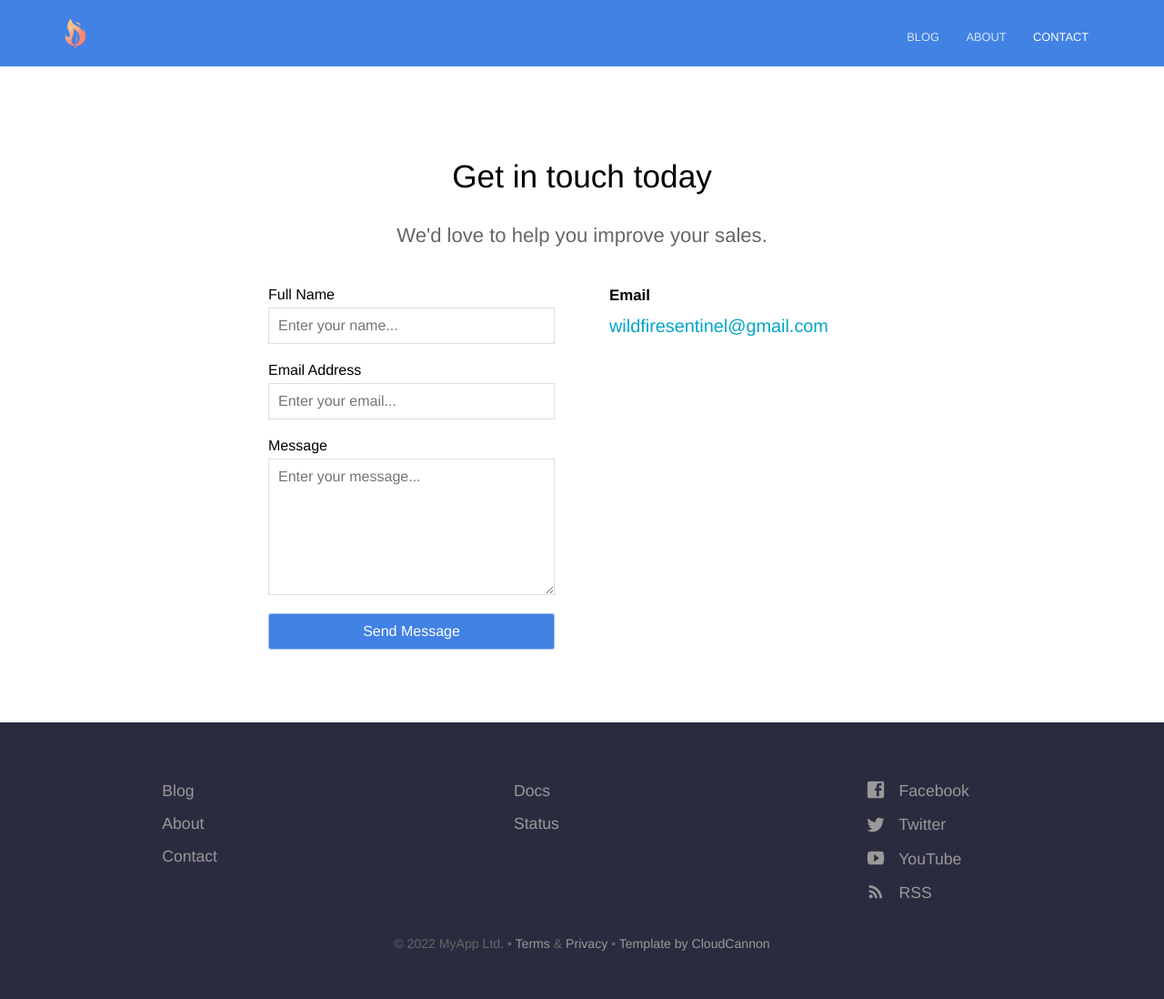
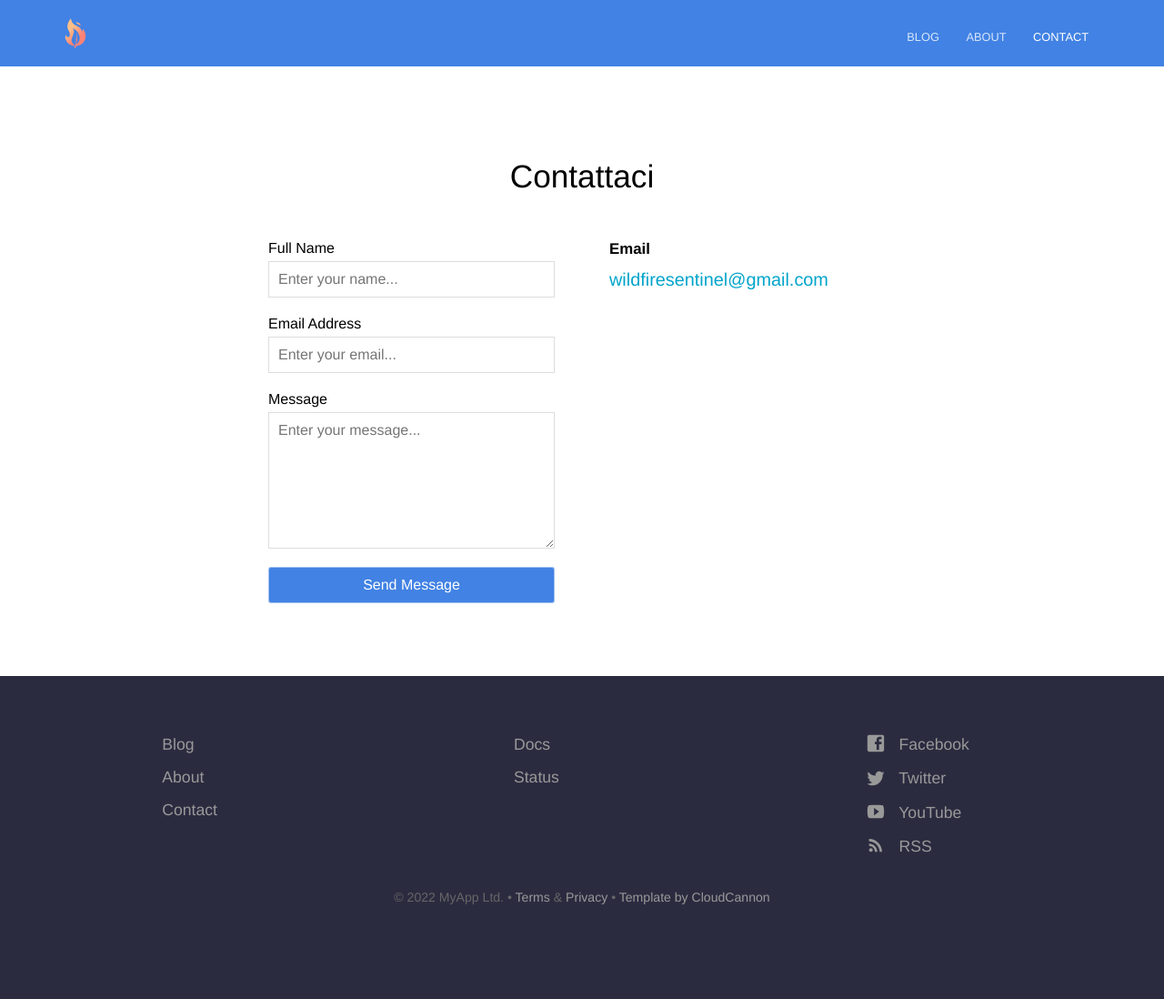
Before and after one commit to stepmolotov/wildfire_landingpage, a Jekyll site: the page built from contact.html, in a window 1280 px wide. Shown: the whole page at 91% size. Built offline with Jekyll 4.4.1, drawn with Linux system fonts in a browser that asks for light colours; after the commit the page ends 1047 px from its top, so only the background shows below that.

Commit message:
Update contact.html

```diff
--- a/contact.html
+++ b/contact.html
@@ -1,7 +1,7 @@
 ---
 title: Contact
-heading: Get in touch today
-description: We'd love to help you improve your sales.
+heading: Contattaci
+description:
 
 map:
   latitude: -45.8787605
```
